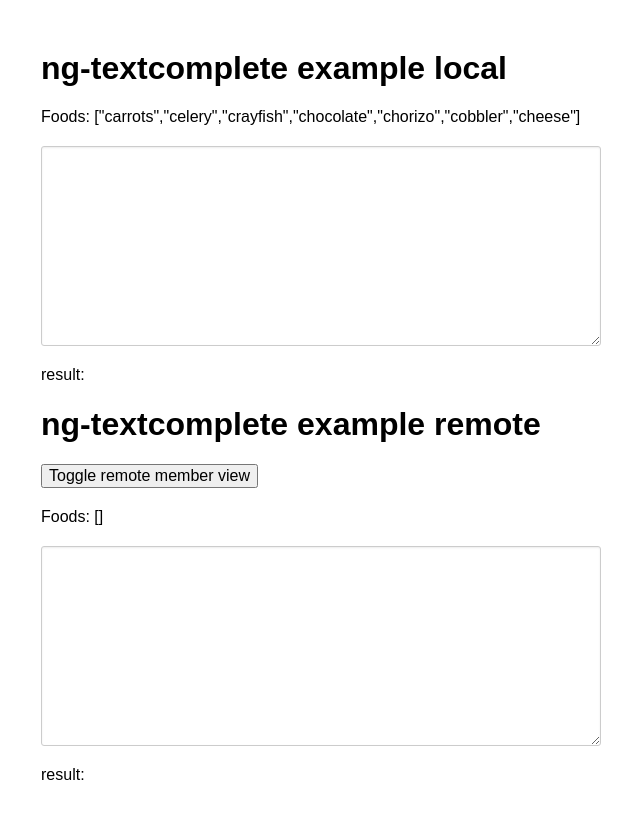
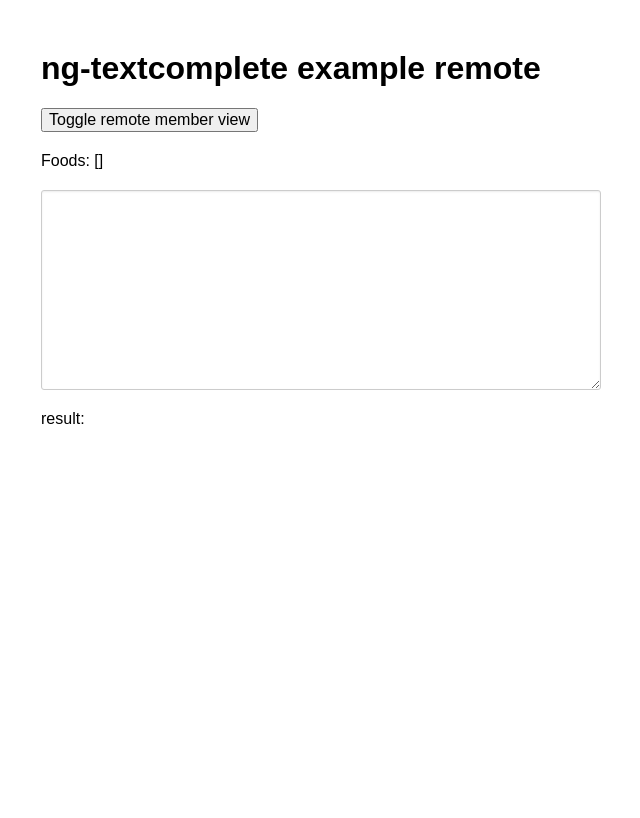
Before and after one commit to nutritionix/textcomplete, a website: page index.html in a window 1280 px wide. Shown: the whole page, without its empty margins (199-839 px from the left). Drawn offline with nearby package versions, Linux system fonts and the light colour scheme; no server answers.

Commit message:
removed local demo

```diff
--- a/index.html
+++ b/index.html
@@ -18,15 +18,15 @@
 <body ng-controller='textcompleteCtrl as vm'>
 
 <div id='content'>
-  <div><h1>ng-textcomplete example local</h1></div>
+  <!-- <div><h1>ng-textcomplete example local</h1></div>
 
-  <!-- <h2>example of using as an element</h2> -->
+
 
   <div class='list'>Foods: {{vm.previewMembers.local}}</div>
 
   <textcomplete members='vm.membersLocal' message='vm.messageLocal'></textcomplete>
 
-  <div class='list'>result: {{vm.messageLocal}}</div>
+  <div class='list'>result: {{vm.messageLocal}}</div> -->
 
   <div><h1>ng-textcomplete example remote</h1></div>
 
```
